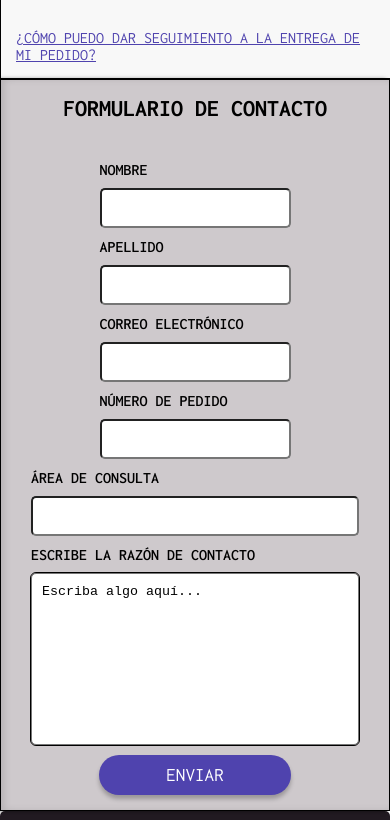
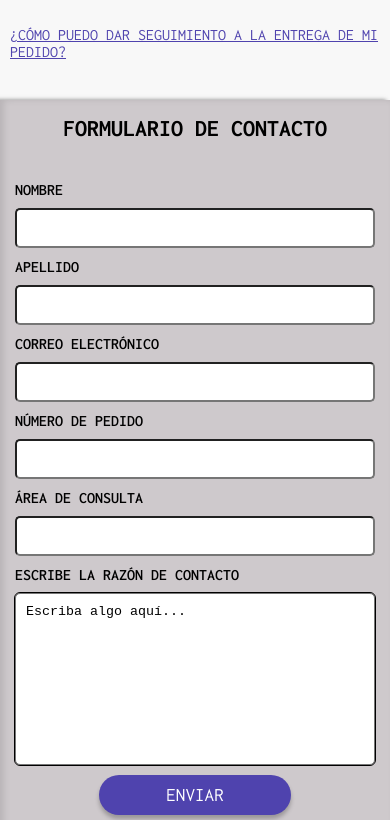
Before and after one commit to NachoGrane/Ignacio-Grane-71379-integrador-etapa1, a website built with Vite: page views/contacto.html in a window 390 px wide. Shown: the part 628-1448 px from the top of the page. Built offline with nearby package versions, Linux system fonts and the light colour scheme.

Commit message:
Agregamos variables de responsive

```diff
--- a/scss/base/_variables.scss
+++ b/scss/base/_variables.scss
@@ -190,4 +190,12 @@
   .w-md-50 {
     width: 50% !important;
   }
+
+  .d-md-block {
+    display: block !important;
+  }
+  .px-md-0 {
+    padding-left: 0px !important;
+    padding-right: 0px !important;
+  }
 }
--- a/scss/layout/_breadcrumb.scss
+++ b/scss/layout/_breadcrumb.scss
@@ -16,7 +16,7 @@
       }
       @media (max-width: 768px) {
         & {
-          font-size: 0.5rem;
+          font-size: 0.7rem;
           padding-left: 10px;
         }
       }
--- a/scss/pages/_contacto.scss
+++ b/scss/pages/_contacto.scss
@@ -11,6 +11,7 @@
         align-items: center;
         padding: 0px;
         margin-top: 30px;
+        margin-bottom: 30px;
       }
     }
     & h2 {
@@ -20,6 +21,13 @@
       border: 1px solid var(--text-main);
       border-right: 0px;
       padding: 15px;
+      @media (max-width: 768px) {
+        & {
+          border: 0px;
+          padding: 10px;
+          margin-bottom: 30px;
+        }
+      }
 
       &-descripcion {
         & > p {
@@ -52,7 +60,7 @@
         inset 4px 0px 6.2px 0px rgba($color: #000000, $alpha: 0.1);
       @media (max-width: 768px) {
         & {
-          border-left: 1px solid var(--text-main);
+          border: 0px;
         }
       }
       & h2 {
--- a/views/contacto.html
+++ b/views/contacto.html
@@ -171,7 +171,7 @@
           <div class="contacto__content-right">
             <h2>formulario de contacto</h2>
             <div
-              class="d-flex flex-row flex-md-column align-items-center justify-content-center"
+              class="d-flex flex-row flex-md-column align-items-center justify-content-center d-md-block w-100"
             >
               <div class="contacto__content-right-form input">
                 <label for="nombre">Nombre</label>
@@ -183,7 +183,7 @@
               </div>
             </div>
             <div
-              class="d-flex flex-row flex-md-column align-items-center justify-content-center"
+              class="d-flex flex-row flex-md-column align-items-center justify-content-center d-md-block w-100"
             >
               <div class="contacto__content-right-form input">
                 <label for="email">Correo electrónico</label>
@@ -194,11 +194,11 @@
                 <input type="text" class="input-text" id="numPedido" />
               </div>
             </div>
-            <div class="contacto__content-right-form input w-100 px-15">
+            <div class="contacto__content-right-form input w-100 px-15 px-md-0">
               <label for="tipoConsulta">Área de consulta</label>
               <input type="text" class="input-text" id="tipoConsulta" />
             </div>
-            <div class="contacto__content-right-form input px-15">
+            <div class="contacto__content-right-form input px-15 px-md-0">
               <label for="descripContacto">escribe la razón de contacto</label>
               <textarea
                 name="description"
```
